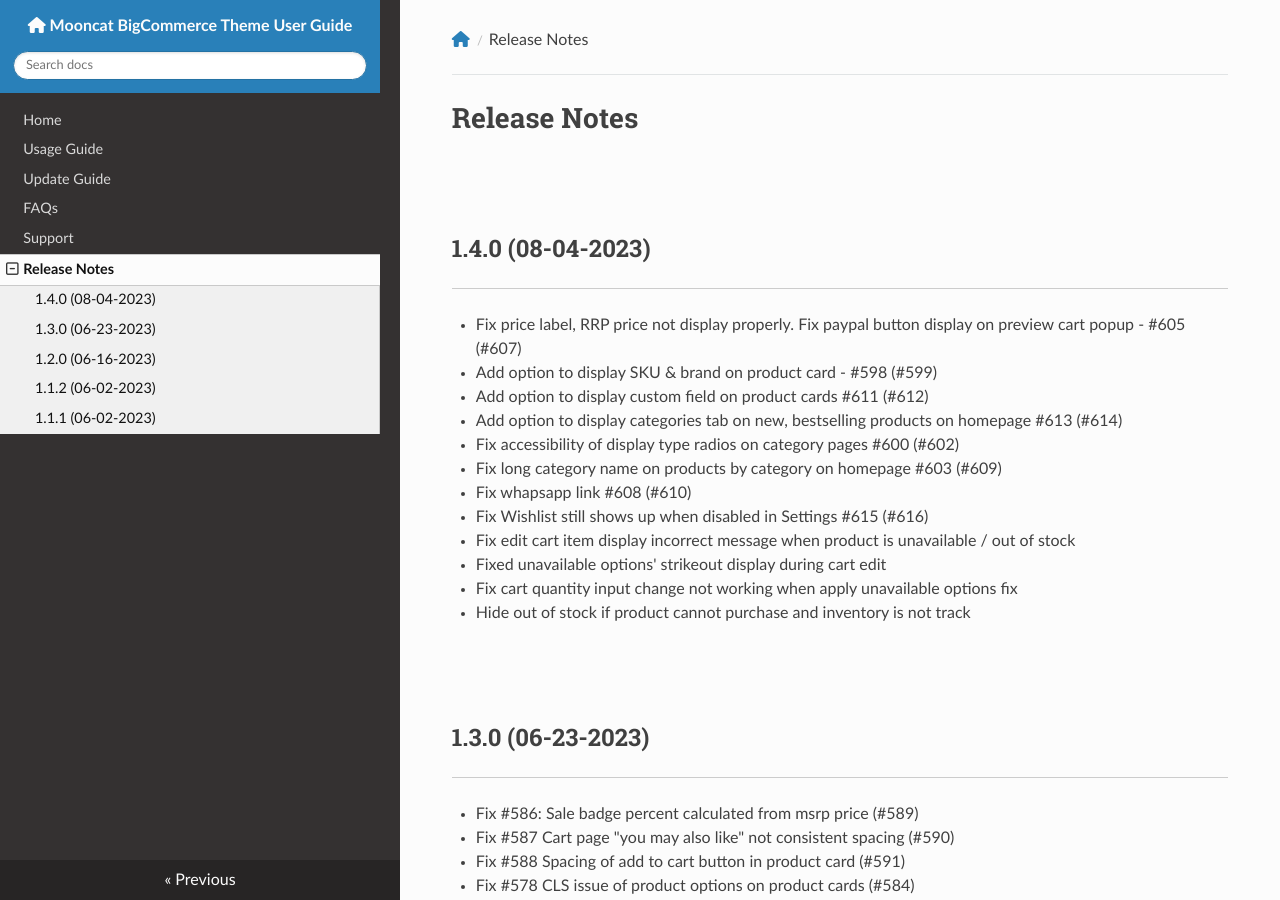
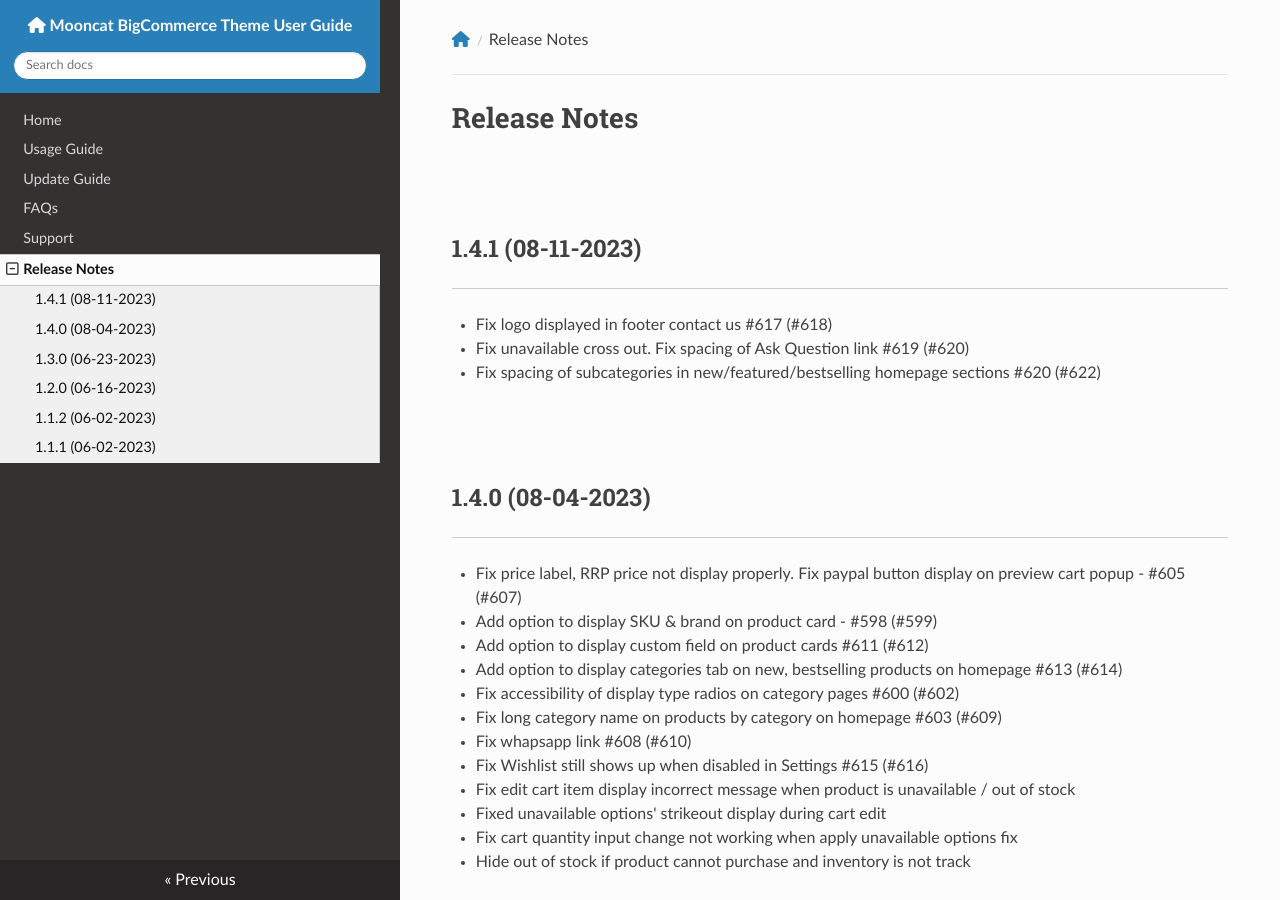
Before and after one commit to allcommerce/bc-mooncat-docs, an MkDocs documentation site: the page built from docs/changelog.md, in a window 1280 px wide and 900 px high. Built offline with MkDocs 1.6.1, drawn with Linux system fonts in a browser that asks for light colours; nearby versions of some CDN libraries.

Commit message:
Release 1.4.1

```diff
--- a/docs/changelog.md
+++ b/docs/changelog.md
@@ -1,4 +1,9 @@
 # Release Notes
+
+## 1.4.1 (08-11-2023)
+- Fix logo displayed in footer contact us #617 (#618)
+- Fix unavailable cross out. Fix spacing of Ask Question link #619 (#620)
+- Fix spacing of subcategories in new/featured/bestselling homepage sections #620 (#622)
 
 ## 1.4.0 (08-04-2023)
 - Fix price label, RRP price not display properly. Fix paypal button display on preview cart popup - #605 (#607)
```
